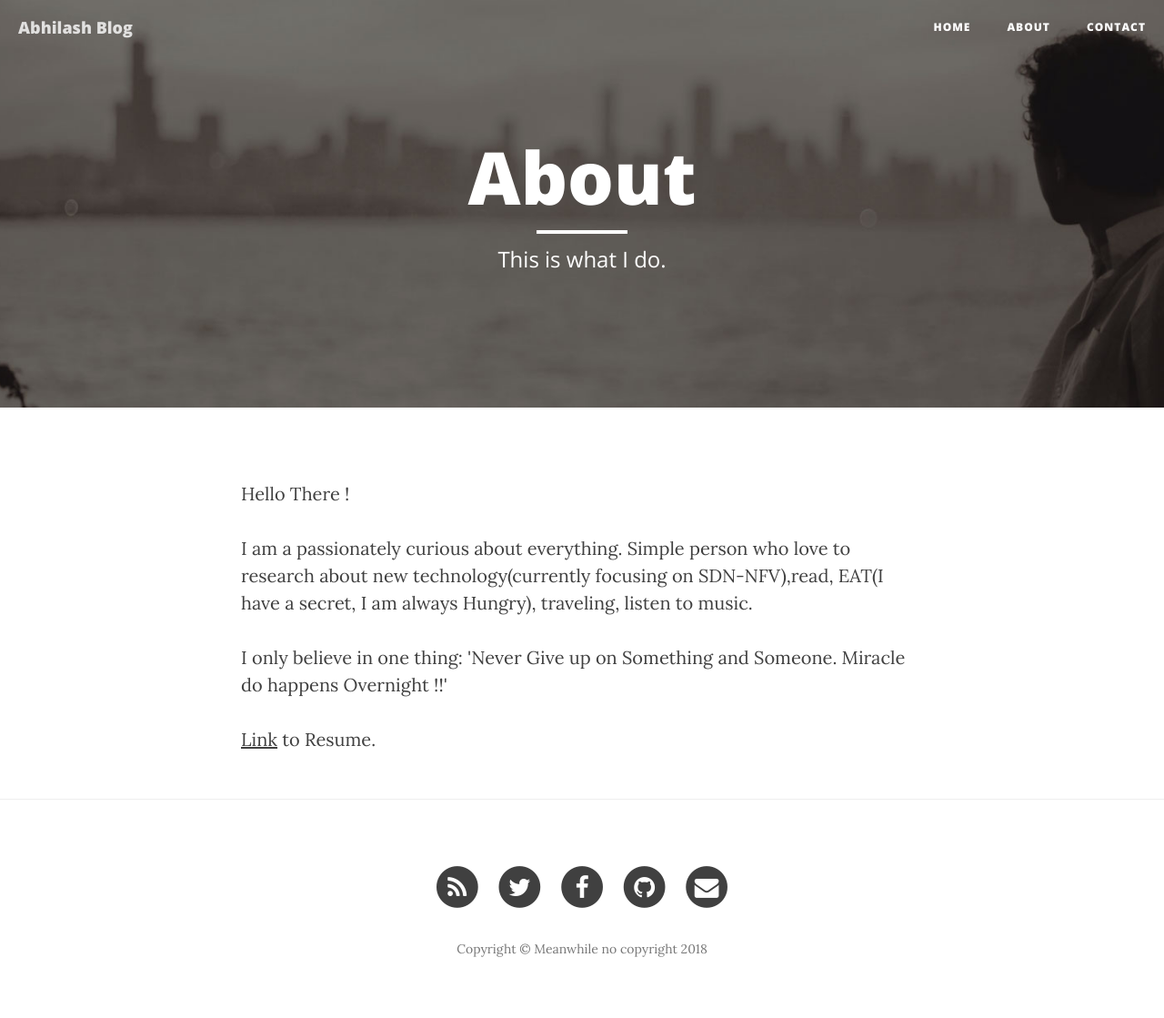
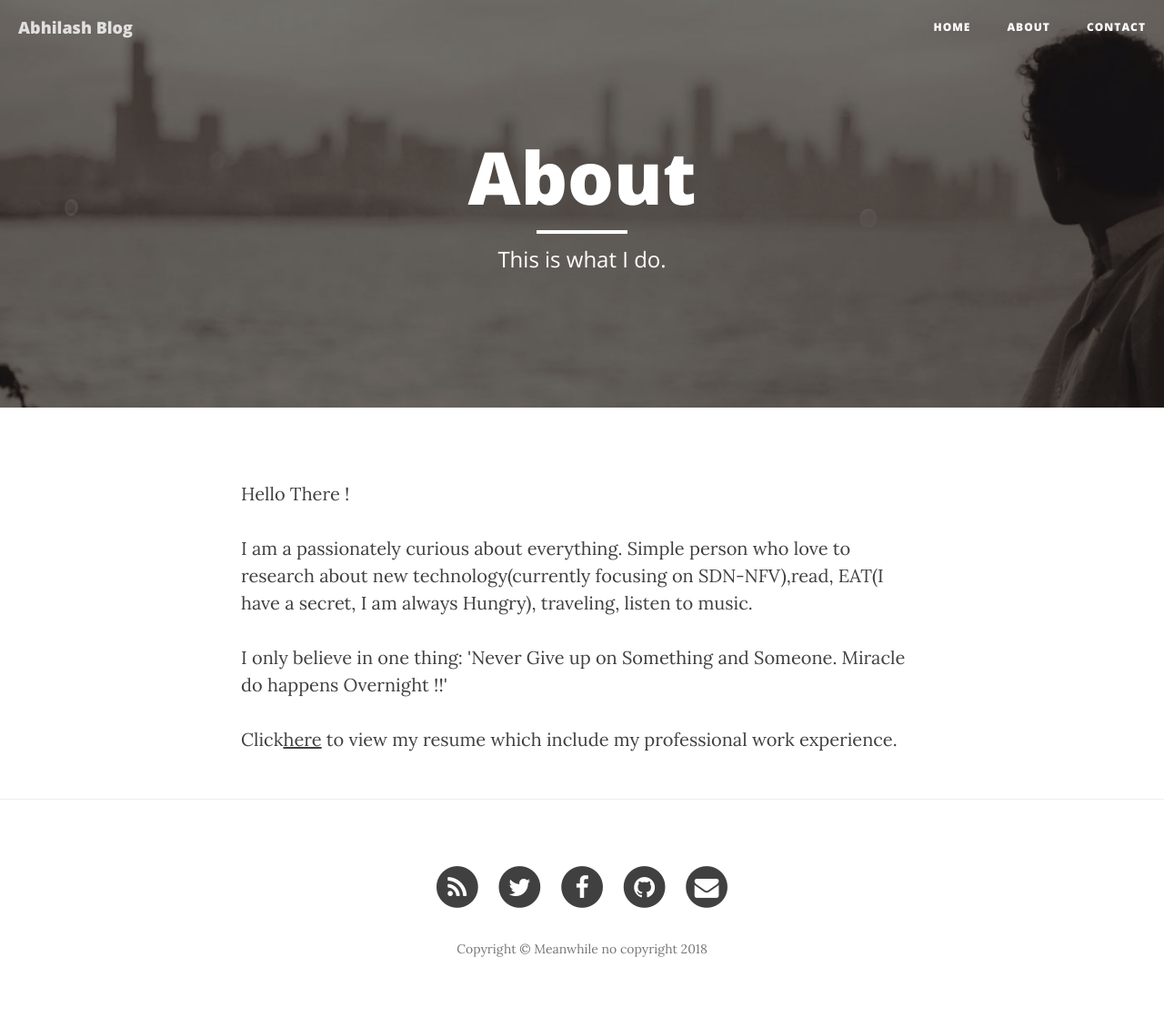
Before and after one commit to rishabgoyal/iamrishabgoyal, a Jekyll site: the page built from about.html, in a window 1280 px wide. Shown: the whole page at 91% size. Built offline with Jekyll 4.4.1, drawn with Linux system fonts in a browser that asks for light colours; nearby versions of some CDN libraries.

Commit message:
Update about.html

```diff
--- a/about.html
+++ b/about.html
@@ -11,4 +11,4 @@ header-img: "img/about-bg.jpg"
 
 
 <p>I only believe in one thing: 'Never Give up on Something and Someone. Miracle do happens Overnight !!'</p>
-<p><a href="https://drive.google.com/open?id=1CBuPHVYO-tDR80SgvCf2oIy8NlkPCC3u">Link</a> to Resume.</p>
+<p>Click<a href="https://drive.google.com/open?id=1CBuPHVYO-tDR80SgvCf2oIy8NlkPCC3u">here</a> to view my resume which include my professional work experience.</p>
```
